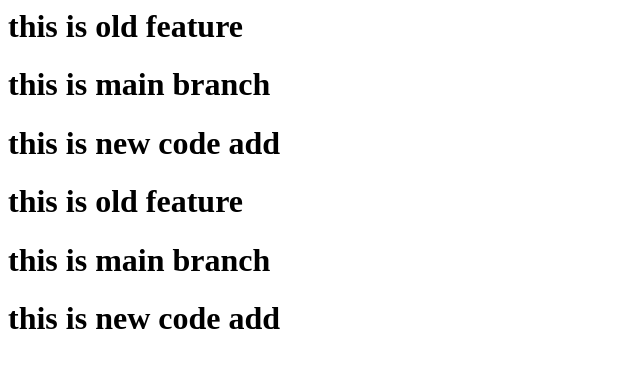
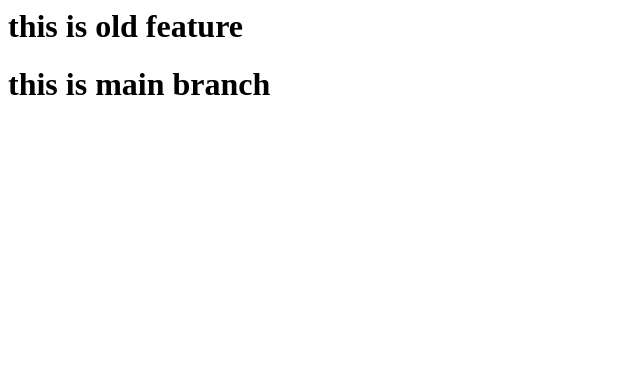
Before and after one commit to vishaltank452/project-2, a plain HTML site: page index.html in a window 1280 px wide. Shown: the whole page, without its empty margins (0-640 px from the left). Drawn offline with Linux system fonts and the light colour scheme.

Commit message:
first commit

```diff
--- a/index.html
+++ b/index.html
@@ -1,8 +1,2 @@
 <h1>this is old feature</h1>
 <h1>this is main branch</h1>
-
-<h1>this is new code add </h1>
-<h1>this is old feature</h1>
-<h1>this is main branch</h1>
-
-<h1>this is new code add </h1>
```
